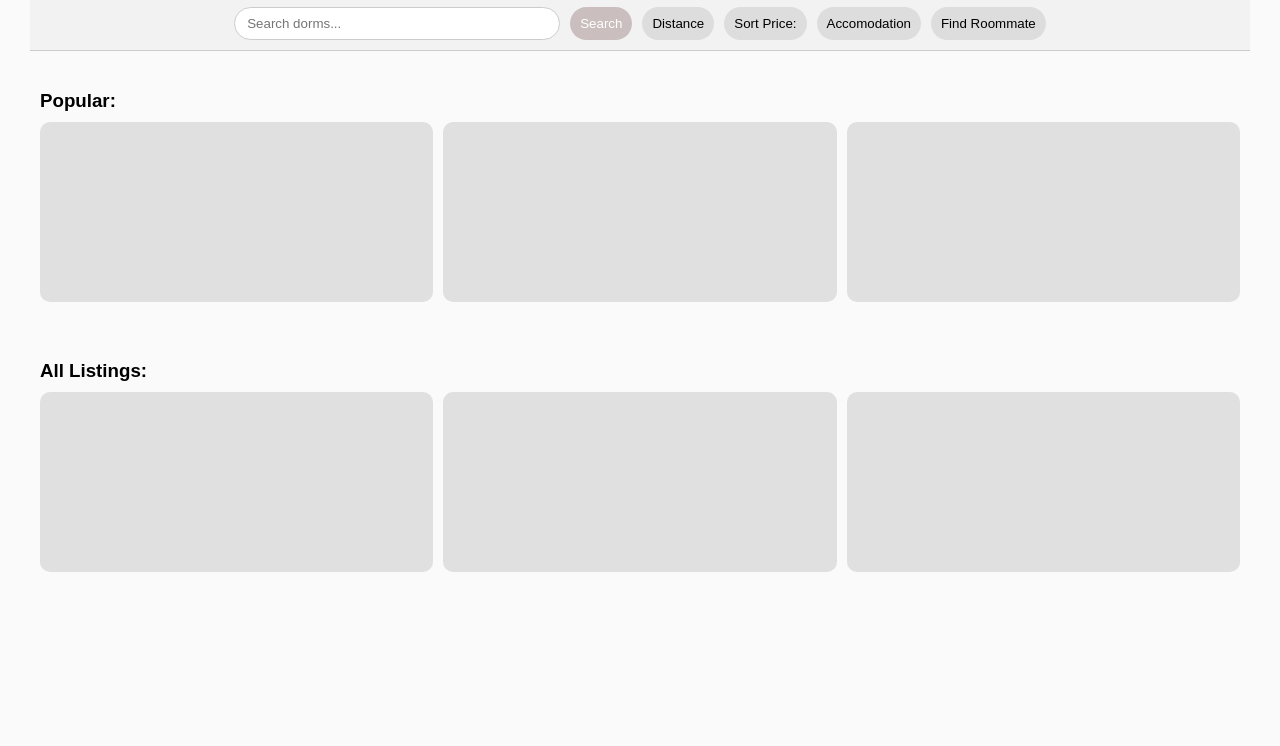
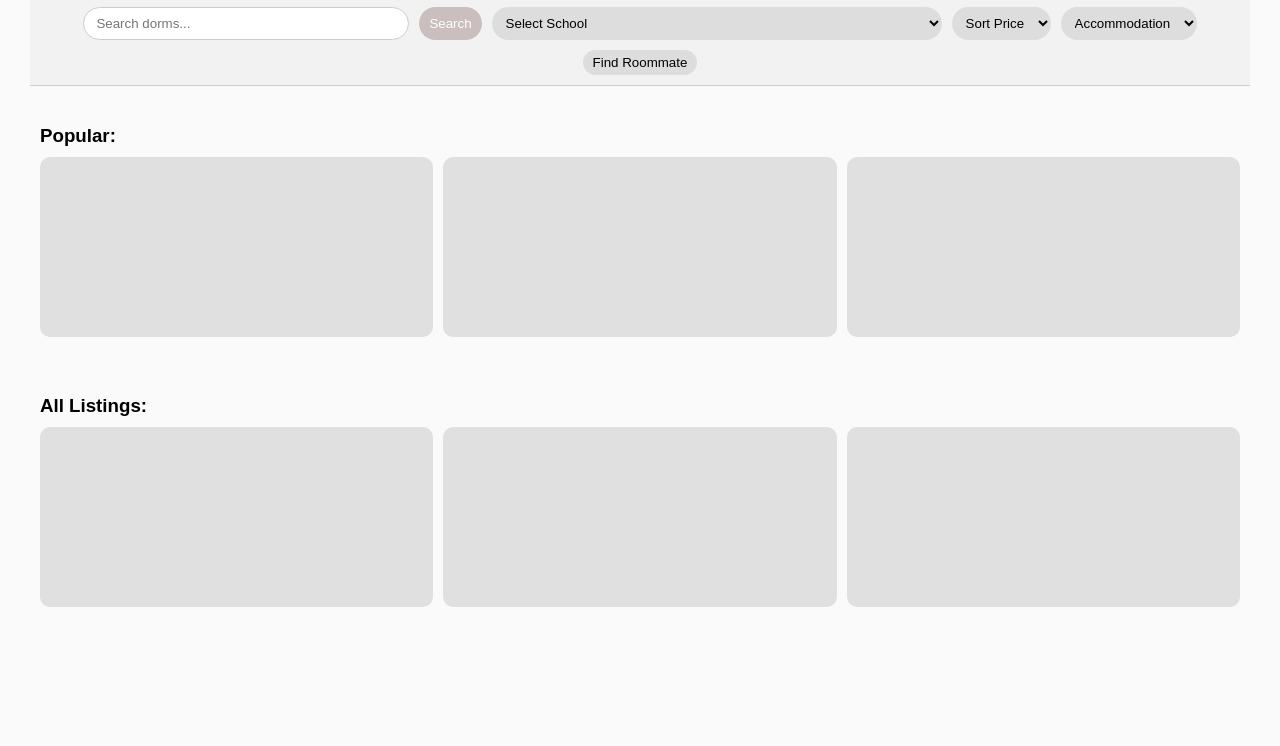
Before and after one commit to JuantheAntonio/finding_dormy, a website: page login/public/mainweb.html in a window 1280 px wide. Shown: the part 54-800 px from the top of the page. Drawn offline with Linux system fonts and the light colour scheme.

Commit message:
made dropdowns

```diff
--- a/login/public/mainweb.html
+++ b/login/public/mainweb.html
@@ -125,9 +125,41 @@
   <div class="filter-bar">
     <input type="text" class="search-box" placeholder="Search dorms..." oninput="handleSearch(this.value)">
     <button class="filter-btn active">Search</button>
-    <button class="filter-btn">Distance</button>
-    <button class="filter-btn">Sort Price:</button>
-    <button class="filter-btn">Accomodation</button>
+    <select class="filter-btn">
+      <option value="">Select School</option>
+      <option value="upcebu">University of the Philippines-Cebu</option>
+      <option value="cdu">Cebu Doctors' University</option>
+      <option value="cit">Cebu Institute of Technology–University</option>
+      <option value="cnu">Cebu Normal University</option>
+      <option value="ctu">Cebu Technological University (Main Campus)</option>
+      <option value="swu">Southwestern University</option>
+      <option value="ucm">University of Cebu (Main Campus)</option>
+      <option value="ucb">University of Cebu – Banilad Campus</option>
+      <option value="uclm">University of Cebu – Lapu-Lapu & Mandaue Campus</option>
+      <option value="ucmetc">University of Cebu – Maritime Education and Training Center (METC)</option>
+      <option value="ucpt">University of Cebu – Pardo–Talisay Campus</option>
+      <option value="uscd">University of San Carlos (Downtown Campus)</option>
+      <option value="usct">University of San Carlos – Talamban Campus (USC-TC)</option>
+      <option value="usjr">University of San Jose–Recoletos (Main Campus)</option>
+      <option value="usjrb">University of San Jose–Recoletos – Basak Campus</option>
+      <option value="uspf">University of Southern Philippines Foundation</option>
+      <option value="uv">University of the Visayas (Main Campus)</option>
+
+
+    </select>
+    <select class="filter-btn">
+      <option value="">Sort Price</option>
+      <option value="3000">P3,000</option>
+      <option value="5000">P5,000</option>
+      <option value="8000">P8,000</option>
+      <option value="10000">P10,000</option>
+    </select>
+    <select class="filter-btn">
+      <option value="">Accommodation</option>
+      <option value="1pax">1 PAX</option>
+      <option value="2pax">2 PAX</option>
+      <option value="4pax">4 PAX</option>
+    </select>
     <button class="filter-btn">Find Roommate</button>
   </div>
 
```
